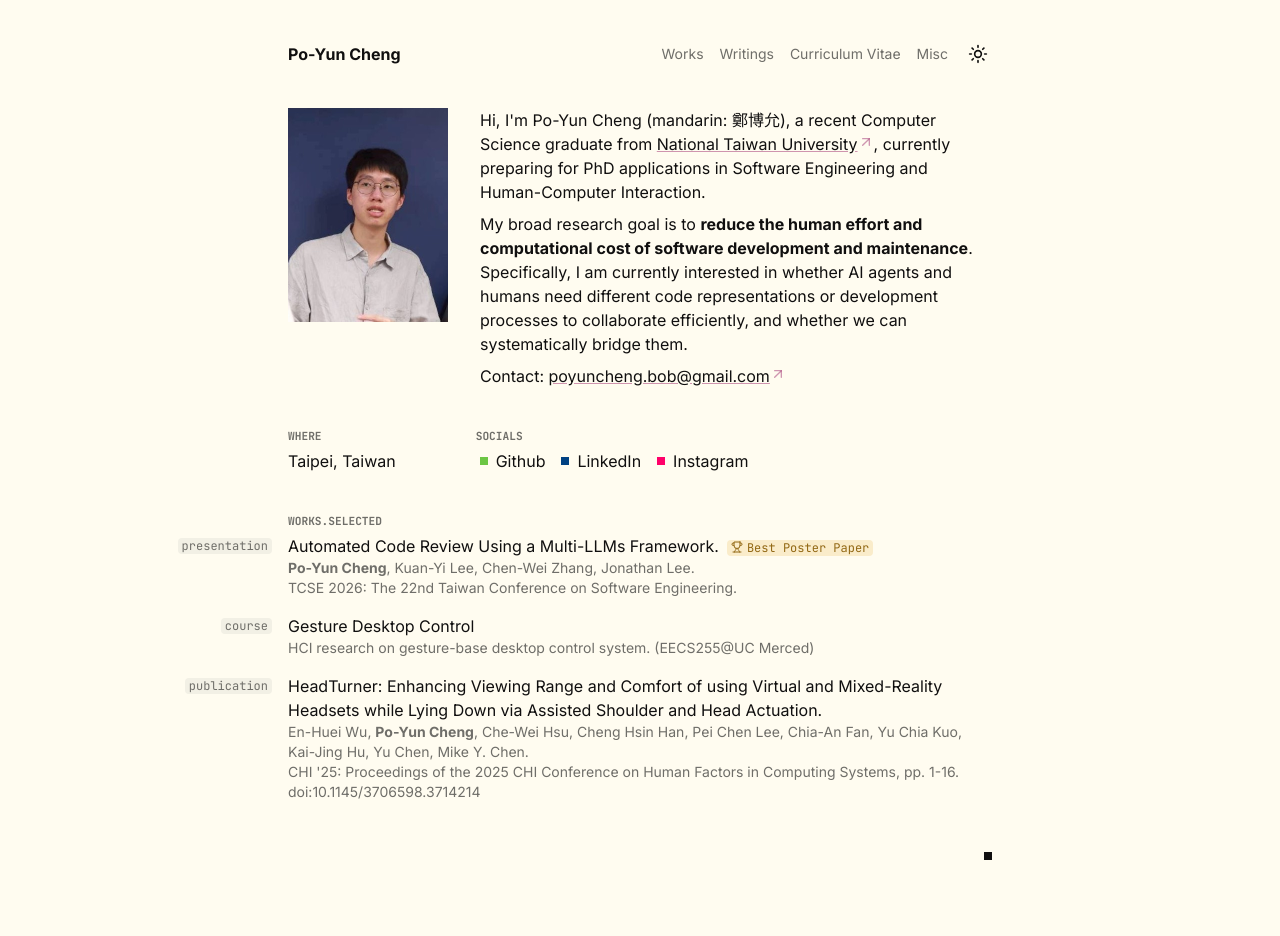
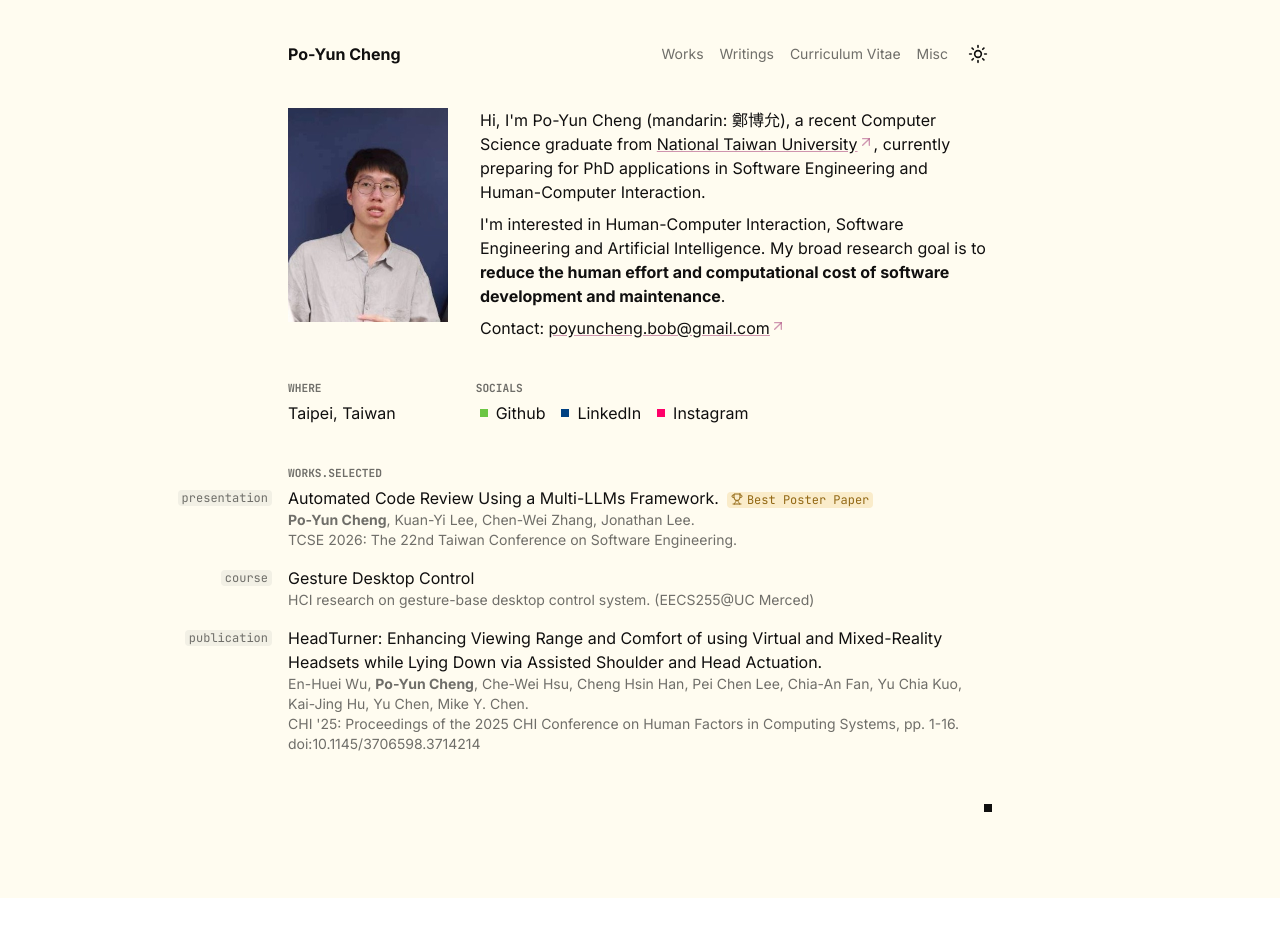
Before and after one commit to Tanimal19/portfolio, a SvelteKit app: page / in a window 1280 px wide. Shown: the top 936 px of the page. After the commit the page ends 898 px from the top, so only its background shows below. Built offline with nearby package versions, Linux system fonts and the light colour scheme.

Commit message:
update self intro

```diff
--- a/src/routes/+page.svelte
+++ b/src/routes/+page.svelte
@@ -12,9 +12,7 @@
   <div class="flex flex-col gap-4 lg:gap-8 mb-8">
     <div class="flex flex-col">
       <div class="flex flex-col gap-4 lg:gap-8">
-        <div
-          class="flex flex-col sm:flex-row items-start mt-2 gap-4 sm:gap-8"
-        >
+        <div class="flex flex-col sm:flex-row items-start mt-2 gap-4 sm:gap-8">
           <img class="w-28 sm:w-40" src={asset("/head.jpg")} alt="Me" />
           <div class="max-w-2xl text-left flex flex-col gap-2">
             <p>
@@ -26,13 +24,11 @@
               Engineering and Human-Computer Interaction.
             </p>
             <p>
-              My broad research goal is to <strong
+              I'm interested in Human-Computer Interaction, Software Engineering
+              and Artificial Intelligence. My broad research goal is to <strong
                 >reduce the human effort and computational cost of software
                 development and maintenance</strong
-              >. Specifically, I am currently interested in whether AI agents
-              and humans need different code representations or development
-              processes to collaborate efficiently, and whether we can
-              systematically bridge them.
+              >.
             </p>
             <p>
               Contact:
```
